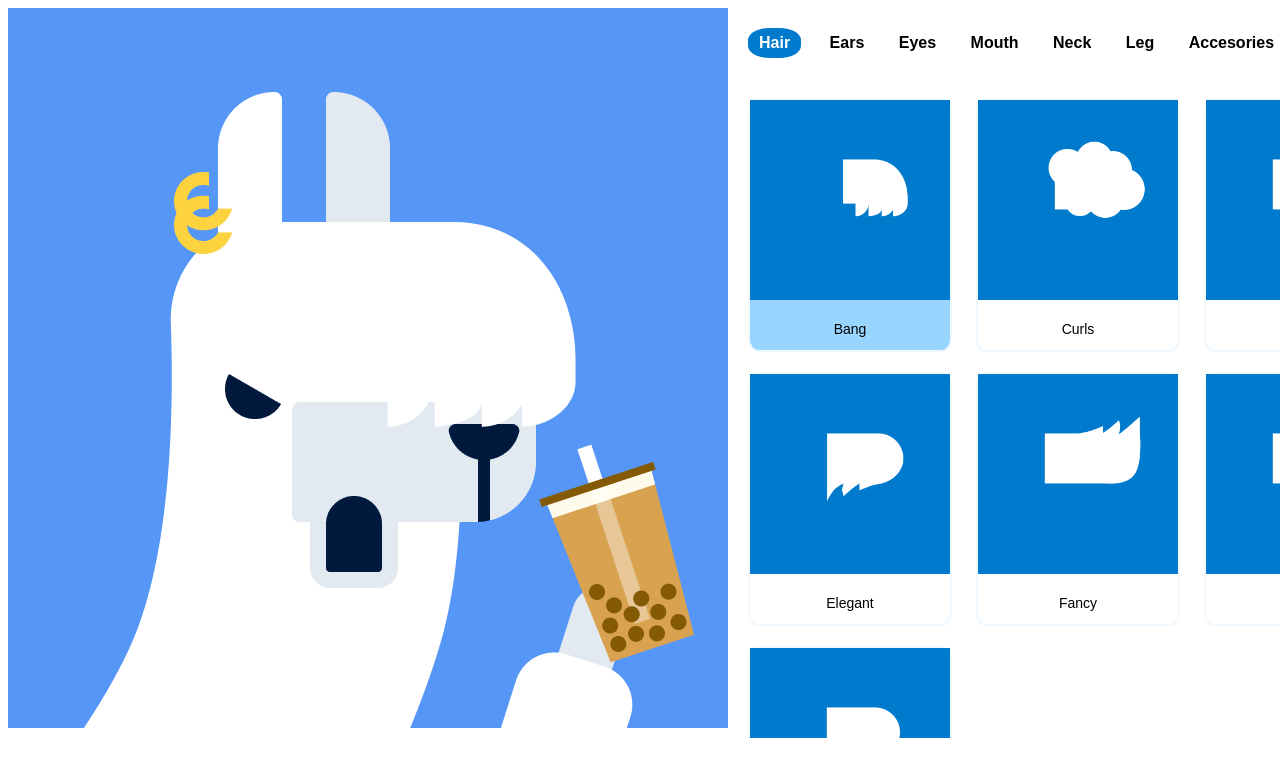
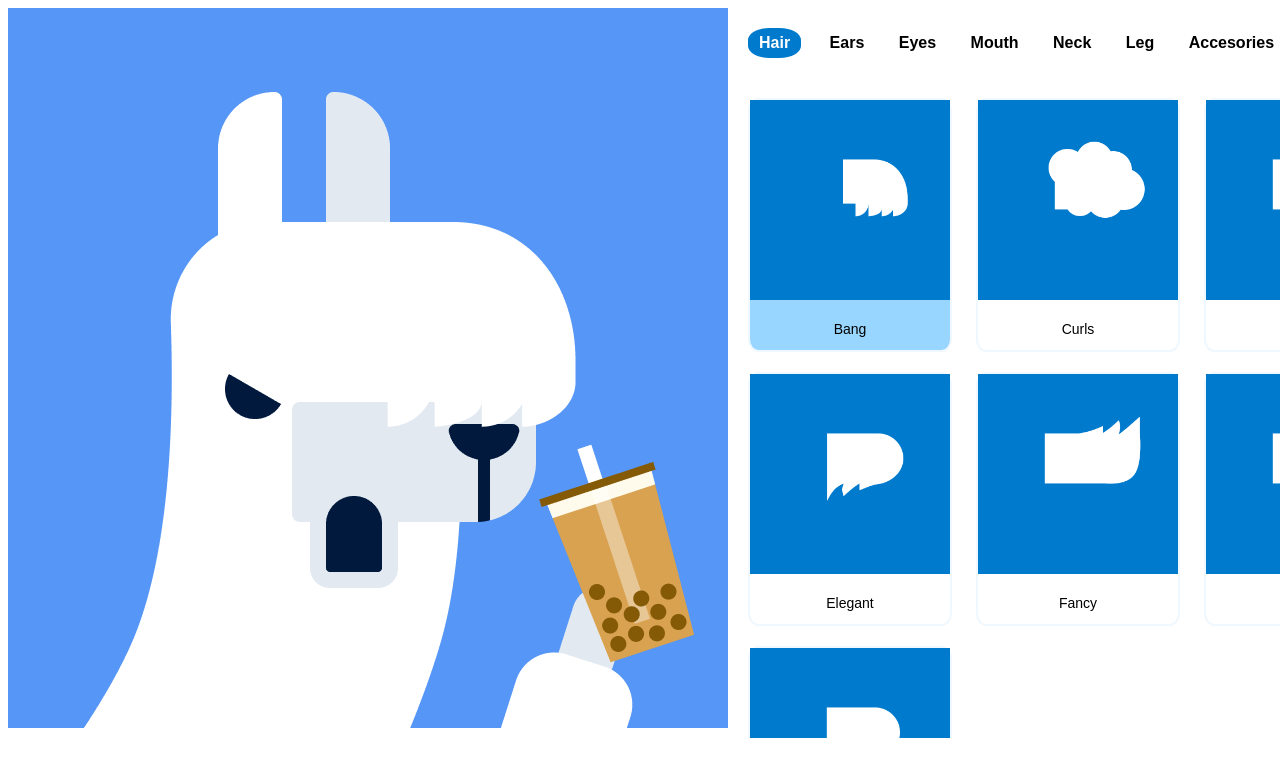
Before and after one commit to jgavirias13/AlpacaGenerator, an Angular app in the folder AlpacaGenerator/: page / in a window 1280 px wide. Shown: the top 776 px of the page. Built offline with nearby package versions, Linux system fonts and the light colour scheme.

Commit message:
First MVP - The changing elements is working

```diff
--- a/AlpacaGenerator/src/app/app.component.html
+++ b/AlpacaGenerator/src/app/app.component.html
@@ -1,5 +1,5 @@
 <div class="app">
-  <app-visual-alpaca class="app__alpaca" />
+  <app-visual-alpaca class="app__alpaca" [selectedOptions]="selectedOptions" />
   <div class="app__options">
     <app-selector
       class="app__options-selector"
--- a/AlpacaGenerator/src/app/visual-alpaca/visual-alpaca.component.html
+++ b/AlpacaGenerator/src/app/visual-alpaca/visual-alpaca.component.html
@@ -1,11 +1,67 @@
 <div class="visual-alpaca">
-  <img src="/assets/backgrounds/blue50.png" class="visual-alpaca__background" />
-  <img src="/assets/neck/bend-backward.png" class="visual-alpaca__neck" />
-  <img src="/assets/leg/bubble-tea.png" class="visual-alpaca__leg" />
-  <img src="/assets/ears/default.png" class="visual-alpaca__ears" />
-  <img src="/assets/eyes/angry.png" class="visual-alpaca__eyes" />
+  <img
+    *ngIf="
+      selectedOptions.has(headers.BACKGROUND) &&
+      selectedOptions.get(headers.BACKGROUND)!.id !== 0
+    "
+    [src]="selectedOptions.get(headers.BACKGROUND)!.imagePath"
+    class="visual-alpaca__background"
+  />
+  <img
+    *ngIf="
+      selectedOptions.has(headers.NECK) &&
+      selectedOptions.get(headers.NECK)!.id !== 0
+    "
+    [src]="selectedOptions.get(headers.NECK)!.imagePath"
+    class="visual-alpaca__neck"
+  />
+  <img
+    *ngIf="
+      selectedOptions.has(headers.LEG) &&
+      selectedOptions.get(headers.LEG)!.id !== 0
+    "
+    [src]="selectedOptions.get(headers.LEG)!.imagePath"
+    class="visual-alpaca__leg"
+  />
+  <img
+    *ngIf="
+      selectedOptions.has(headers.EARS) &&
+      selectedOptions.get(headers.EARS)!.id !== 0
+    "
+    [src]="selectedOptions.get(headers.EARS)!.imagePath"
+    class="visual-alpaca__ears"
+  />
+  <img
+    *ngIf="
+      selectedOptions.has(headers.EYES) &&
+      selectedOptions.get(headers.EYES)!.id !== 0
+    "
+    [src]="selectedOptions.get(headers.EYES)!.imagePath"
+    class="visual-alpaca__eyes"
+  />
   <img src="/assets/nose.png" class="visual-alpaca__nose" />
-  <img src="/assets/mouth/astonished.png" class="visual-alpaca__mouth" />
-  <img src="/assets/accessories/earings.png" class="visual-alpaca__accessories" />
-  <img src="/assets/hair/bang.png" class="visual-alpaca__hair" />
+  <img
+    *ngIf="
+      selectedOptions.has(headers.MOUTH) &&
+      selectedOptions.get(headers.MOUTH)!.id !== 0
+    "
+    [src]="selectedOptions.get(headers.MOUTH)!.imagePath"
+    class="visual-alpaca__mouth"
+  />
+  <img
+    *ngIf="
+      selectedOptions.has(headers.ACCESORIES) &&
+      selectedOptions.get(headers.ACCESORIES)!.id !== 0
+    "
+    [src]="selectedOptions.get(headers.ACCESORIES)!.imagePath"
+    class="visual-alpaca__accessories"
+  />
+  <img
+    *ngIf="
+      selectedOptions.has(headers.HAIR) &&
+      selectedOptions.get(headers.HAIR)!.id !== 0
+    "
+    [src]="selectedOptions.get(headers.HAIR)!.imagePath"
+    class="visual-alpaca__hair"
+  />
 </div>
--- a/AlpacaGenerator/src/app/visual-alpaca/visual-alpaca.component.scss
+++ b/AlpacaGenerator/src/app/visual-alpaca/visual-alpaca.component.scss
@@ -35,7 +35,7 @@
     position: absolute;
     top: 0;
     left: 0;
-    z-index: 3;
+    z-index: 7;
   }
 
   &__nose {
@@ -56,13 +56,13 @@
     position: absolute;
     top: 0;
     left: 0;
-    z-index: 5;
+    z-index: 6;
   }
 
   &__hair {
     position: absolute;
     top: 0;
     left: 0;
-    z-index: 6;
+    z-index: 5;
   }
 }
--- a/AlpacaGenerator/src/app/visual-alpaca/visual-alpaca.component.ts
+++ b/AlpacaGenerator/src/app/visual-alpaca/visual-alpaca.component.ts
@@ -1,4 +1,6 @@
-import { Component } from '@angular/core';
+import { Component, Input } from '@angular/core';
+import { ElementOption } from '../model/ElementOption';
+import { Headers } from '../model/Headers';
 
 @Component({
   selector: 'app-visual-alpaca',
@@ -6,5 +8,6 @@ import { Component } from '@angular/core';
   styleUrls: ['./visual-alpaca.component.scss']
 })
 export class VisualAlpacaComponent {
-
+  @Input() selectedOptions!: Map<Headers, ElementOption>;
+  headers = Headers;
 }
```
